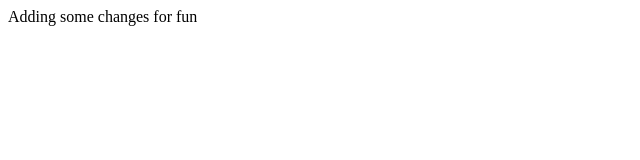
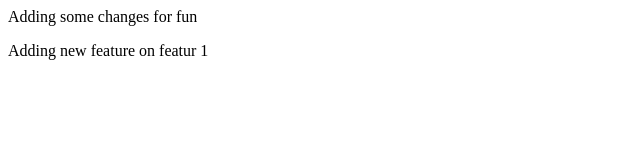
Before and after one commit to abhayj2005/localdemo, a plain HTML site: page index.html in a window 1280 px wide. Shown: the whole page, without its empty margins (0-640 px from the left). Drawn offline with Linux system fonts and the light colour scheme.

Commit message:
new added featur for featur1

```diff
--- a/index.html
+++ b/index.html
@@ -1 +1,2 @@
 <p>Adding some changes for fun</p>
+<p> Adding new feature on featur 1</p>
```
